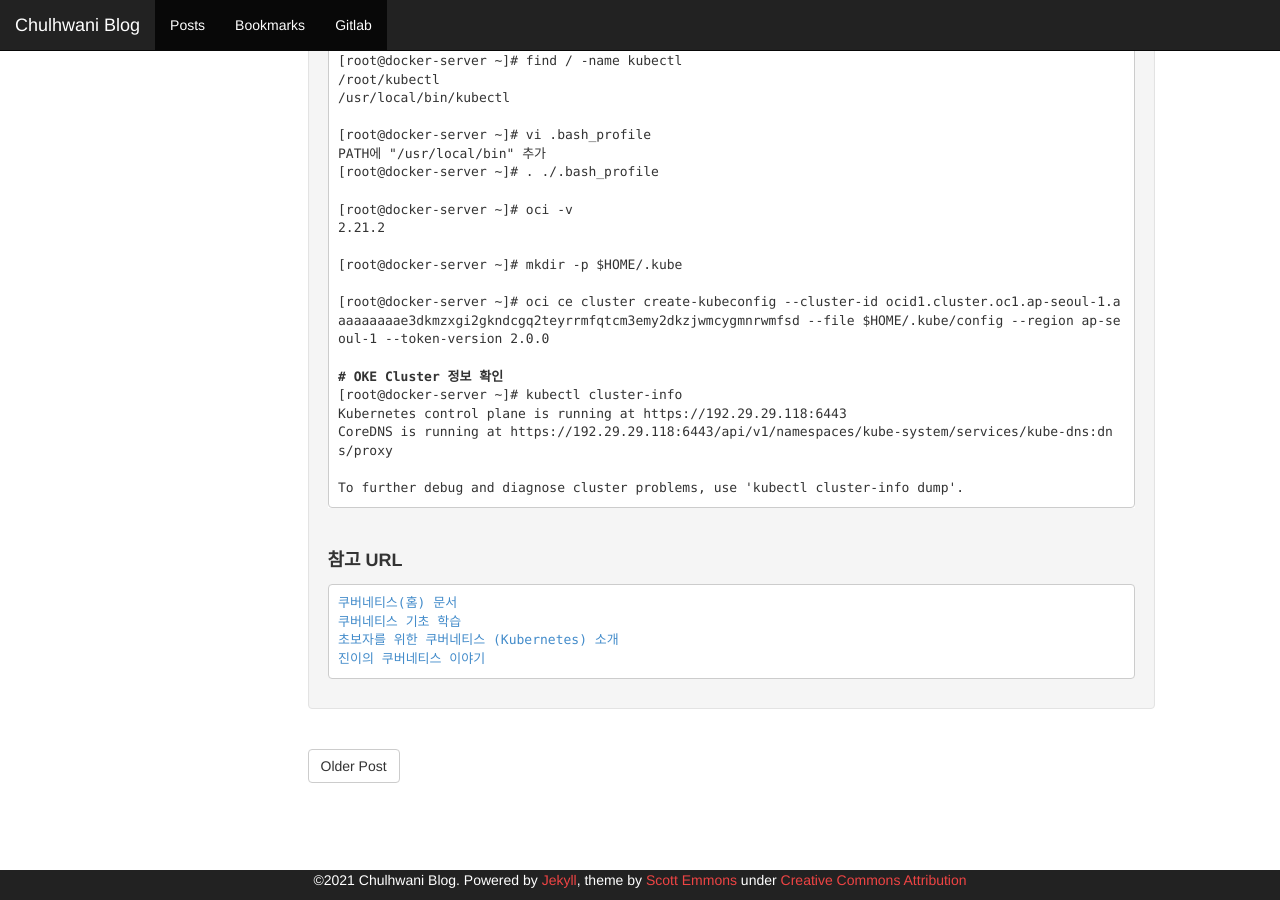
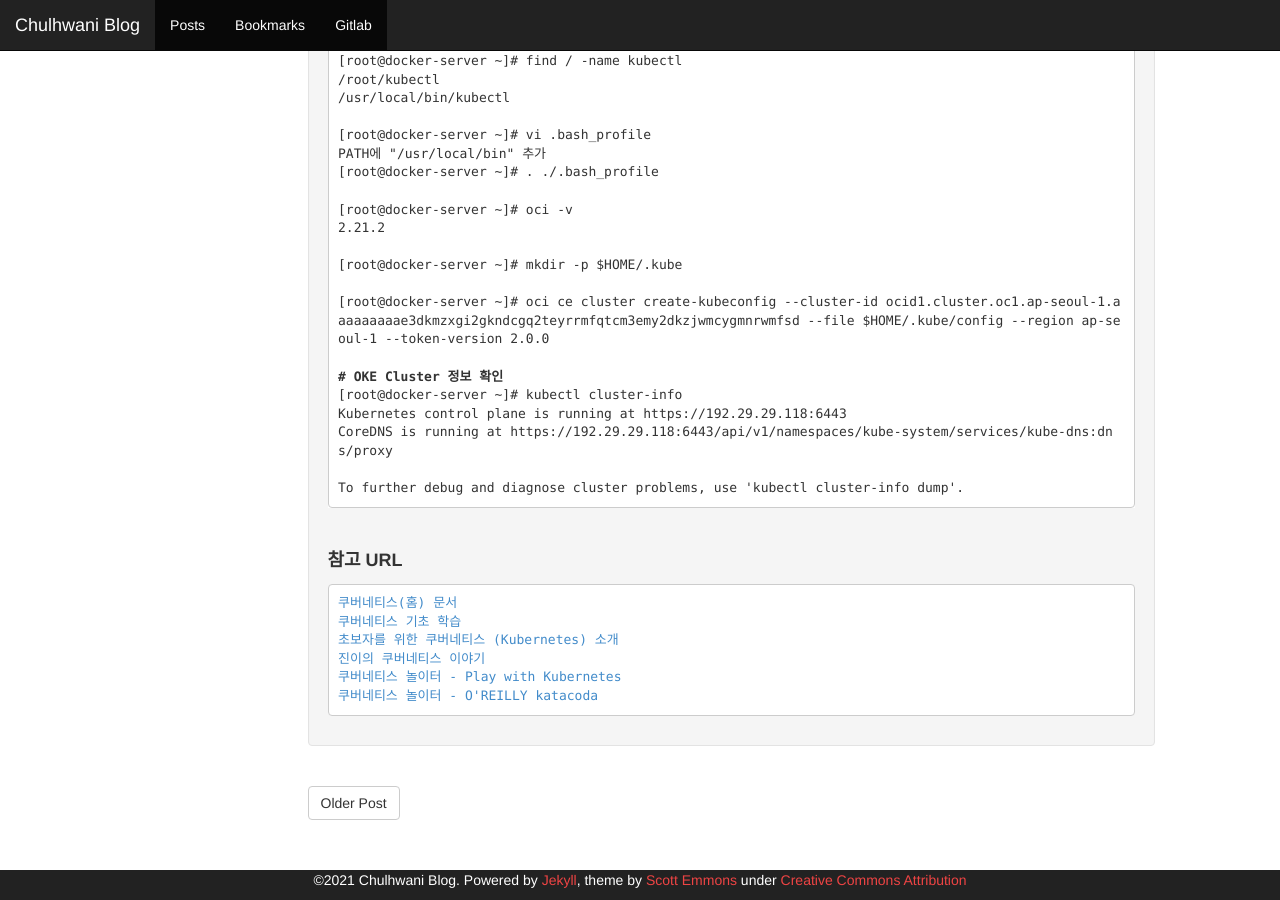
Before and after one commit to chulhwani/chulhwani.github.io, a Jekyll site: the page built from _posts/2021-02-26-[OCI] Kubernetes 설치.md, in a window 1280 px wide and 900 px high, scrolled down 715 px. Built offline with Jekyll 4.4.1, drawn with Linux system fonts in a browser that asks for light colours; our own code applies the rules of GitHub Pages for plain Markdown files.

Commit message:
Update 2021-02-26-[OCI] Kubernetes 설치.md

```diff
--- a/_posts/2021-02-26-[OCI] Kubernetes 설치.md
+++ b/_posts/2021-02-26-[OCI] Kubernetes 설치.md
@@ -64,4 +64,6 @@ To further debug and diagnose cluster problems, use 'kubectl cluster-info dump'.
 <a href="https://kubernetes.io/ko/docs/tutorials/kubernetes-basics/" target="_blank">쿠버네티스 기초 학습</a>
 <a href="https://m.post.naver.com/viewer/postView.nhn?volumeNo=14749083&memberNo=36733075&vType=VERTICAL" target="_blank">초보자를 위한 쿠버네티스 (Kubernetes) 소개</a>
 <a href="https://mantics.tistory.com/m?fbclid=IwAR0ngYOwvsAFHeXoDDQ8YohdKPS3Jb6SWa_a3g9OpsLZ5VUdWBFWJQE-FSQ" target="_blank">진이의 쿠버네티스 이야기</a>
+<a href="https://labs.play-with-k8s.com/" target="_blank">쿠버네티스 놀이터 - Play with Kubernetes</a>
+<a href="https://katacoda.com/courses/kubernetes/playground" target="_blank">쿠버네티스 놀이터 - O'REILLY katacoda</a>
 </pre>
```
